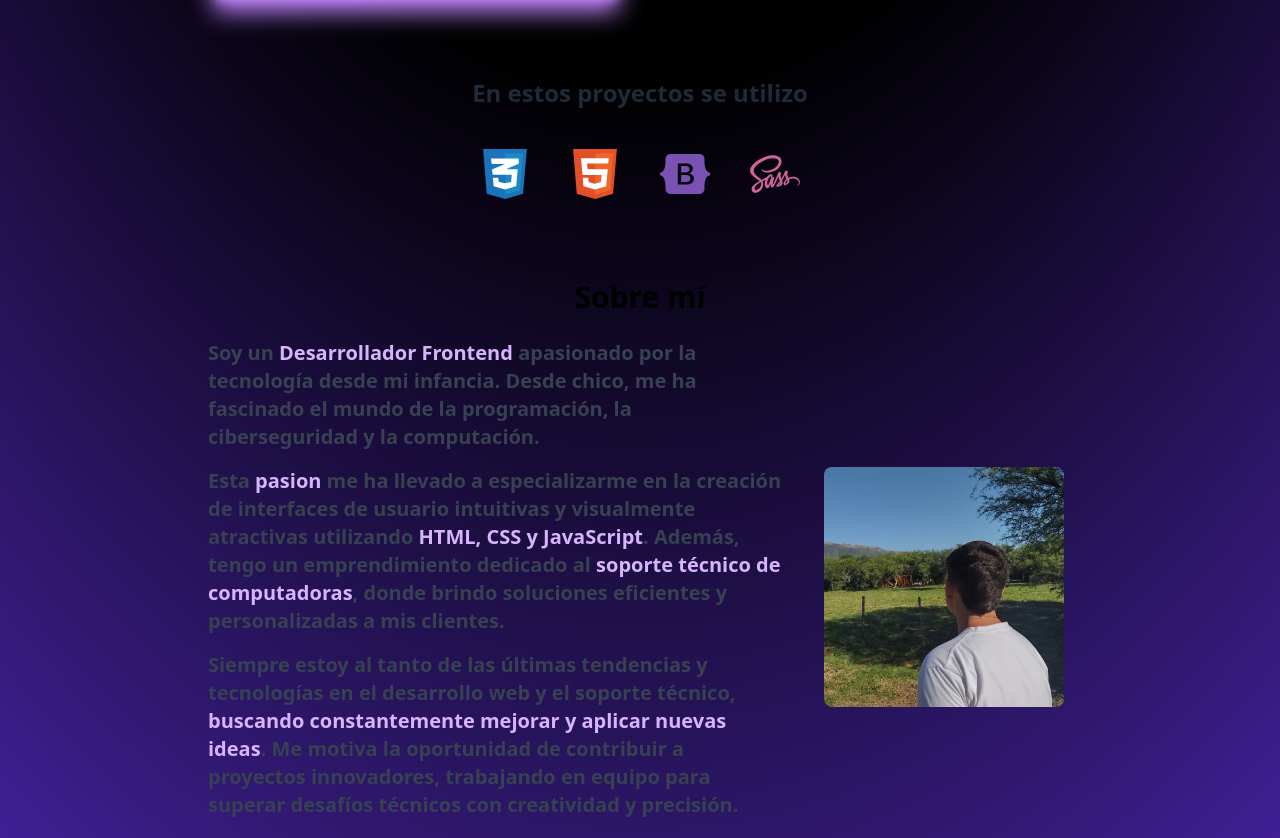
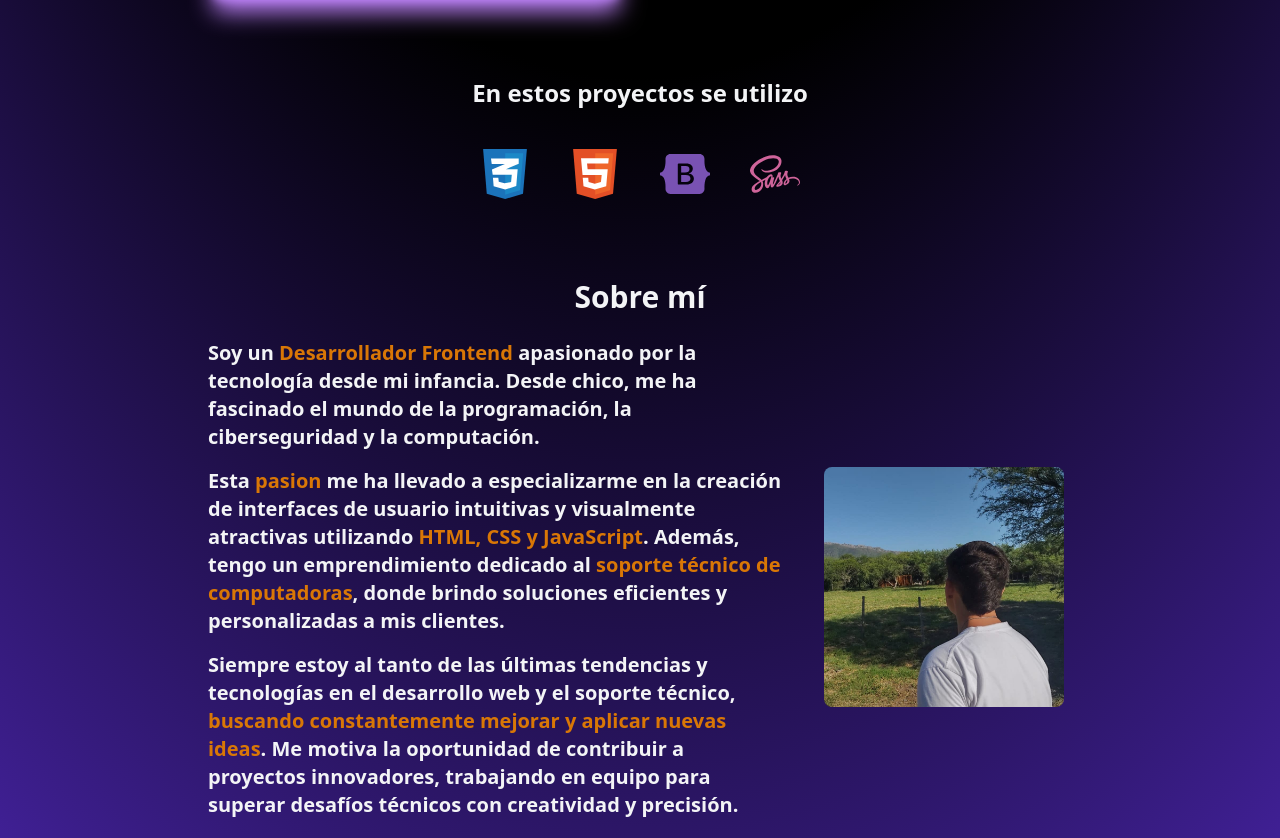
Before and after one commit to Facundosegovia01/portfolio, a website: page index.html in a window 1280 px wide. Shown: the part 1315-2153 px from the top of the page. Drawn offline with nearby package versions, Linux system fonts and the light colour scheme.

Commit message:
cambios de colores en el texto

```diff
--- a/index.html
+++ b/index.html
@@ -173,7 +173,7 @@
         </div>
       </article>
       <article class="mt-20 px-6">
-        <h3 class="text-2xl font-bold text-gray-800 dark:text-gray-100 text-center">
+        <h3 class="text-2xl font-bold text-gray-100 text-center">
           En estos proyectos se utilizo
         </h3>
         <div class="flex justify-center gap-10 mt-10 px-10">
@@ -208,26 +208,26 @@
     </section>
     <section id="sobre-mi" data-section="sobre-mi"
       class="section undefined scroll-m-20 w-full mx-auto container lg:max-w-4xl md:max-w-2xl mt-20 ">
-      <h2 class="mb-6 text-3xl font-bold gap-x-8 dark:text-gray-100 text-center">
+      <h2 class="mb-6 text-3xl font-bold gap-x-8 text-gray-100 text-center">
         Sobre mí
       </h2>
       <article
-        class="flex flex-col items-center justify-center gap-8 text-gray-700 dark:text-gray-300 md:flex-row font-semibold px-4">
+        class="flex flex-col items-center justify-center gap-8 text-gray-100 md:flex-row font-semibold px-4">
         <div class="[&amp;>p]:mb-4 md:order-1 text-xl">
           <p>
-            Soy un <strong class="text-purple-300">Desarrollador Frontend</strong> apasionado por la tecnología desde mi
+            Soy un <strong class="text-amber-600">Desarrollador Frontend</strong> apasionado por la tecnología desde mi
             infancia. Desde chico, me ha fascinado el mundo de la programación, la ciberseguridad y la computación.
           </p>
           <p>
-            Esta <strong class="text-purple-300">pasion</strong> me ha llevado a especializarme en la creación de
-            interfaces de usuario intuitivas y visualmente atractivas utilizando <STRONG class="text-purple-300">HTML,
+            Esta <strong class="text-amber-600">pasion</strong> me ha llevado a especializarme en la creación de
+            interfaces de usuario intuitivas y visualmente atractivas utilizando <STRONG class="text-amber-600">HTML,
               CSS y JavaScript</STRONG>. Además, tengo un emprendimiento dedicado al <strong
-              class="text-purple-300">soporte técnico de computadoras</strong>, donde brindo soluciones eficientes y
+              class="text-amber-600">soporte técnico de computadoras</strong>, donde brindo soluciones eficientes y
             personalizadas a mis clientes.
           </p>
           <p>
             Siempre estoy al tanto de las últimas tendencias y tecnologías en el desarrollo web y el soporte técnico,
-            <strong class="text-purple-300">buscando constantemente mejorar y aplicar nuevas ideas</strong>. Me motiva
+            <strong class="text-amber-600">buscando constantemente mejorar y aplicar nuevas ideas</strong>. Me motiva
             la oportunidad de contribuir a proyectos innovadores, trabajando en equipo para superar desafíos técnicos
             con creatividad y precisión.
           </p>
```
